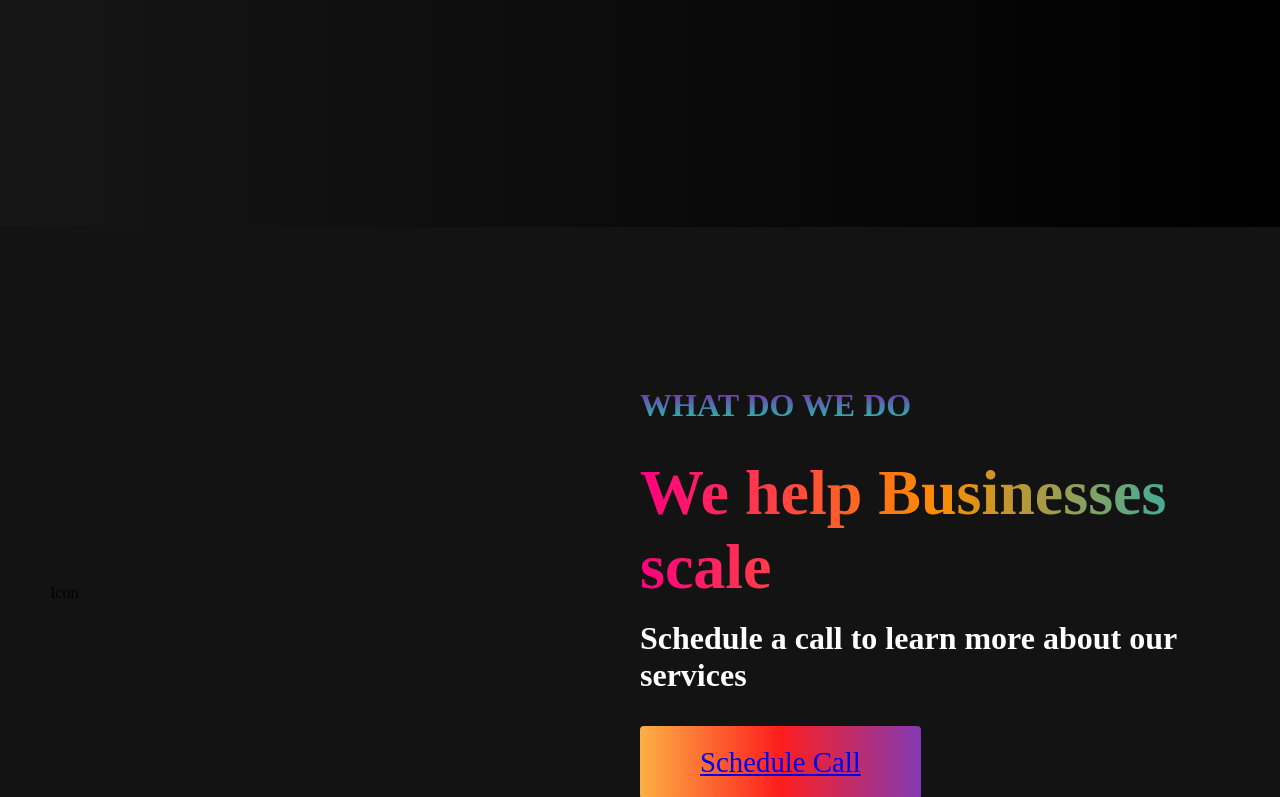
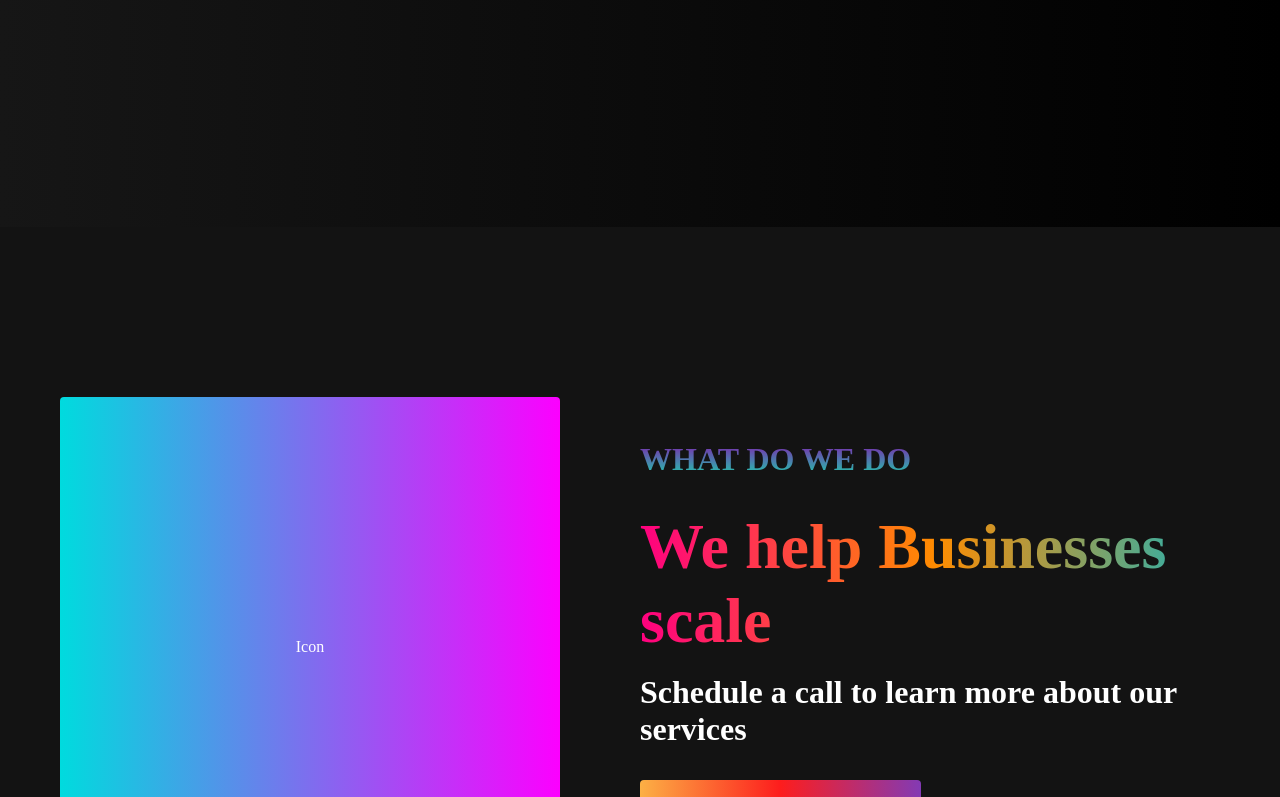
Before and after one commit to jcaro1993/explore, a plain HTML site: page index.html in a window 1280 px wide. Shown: the part 626-1423 px from the top of the page. Drawn offline with Linux system fonts and the light colour scheme.

Commit message:
adjusting font and color

```diff
--- a/styles.css
+++ b/styles.css
@@ -320,3 +320,47 @@
     transition: all 0.35s;
     outline: none;
 }
+
+.main__btn a {
+    position: relative;
+    z-index: 2;
+    color: #fff;
+    text-decoration: none;
+}
+
+.main__btn:after {
+    position: absolute;
+    content: '';
+    top: 0;
+    left: 0;
+    width: 0;
+    height: 100%;
+    background: #ff1ead;
+    transition: all 0.35s;
+    border-radius: 4px;
+}
+
+
+.main__btn:hover {
+    color: #fff;
+}
+
+.main__btn:hover:after {
+    width: 100%;
+}
+
+.main__img--container {
+    text-align: center;
+}
+
+.main__img--card {
+    margin: 10px;
+    height: 500px;
+    width: 500px;
+    border-radius: 4px;
+    display: flex;
+    flex-direction: column;
+    justify-content: center;
+    color: #fff;
+    background-image:  linear-gradient(to right, #00dbde 0%, #fc00ff 100% );
+}
```
